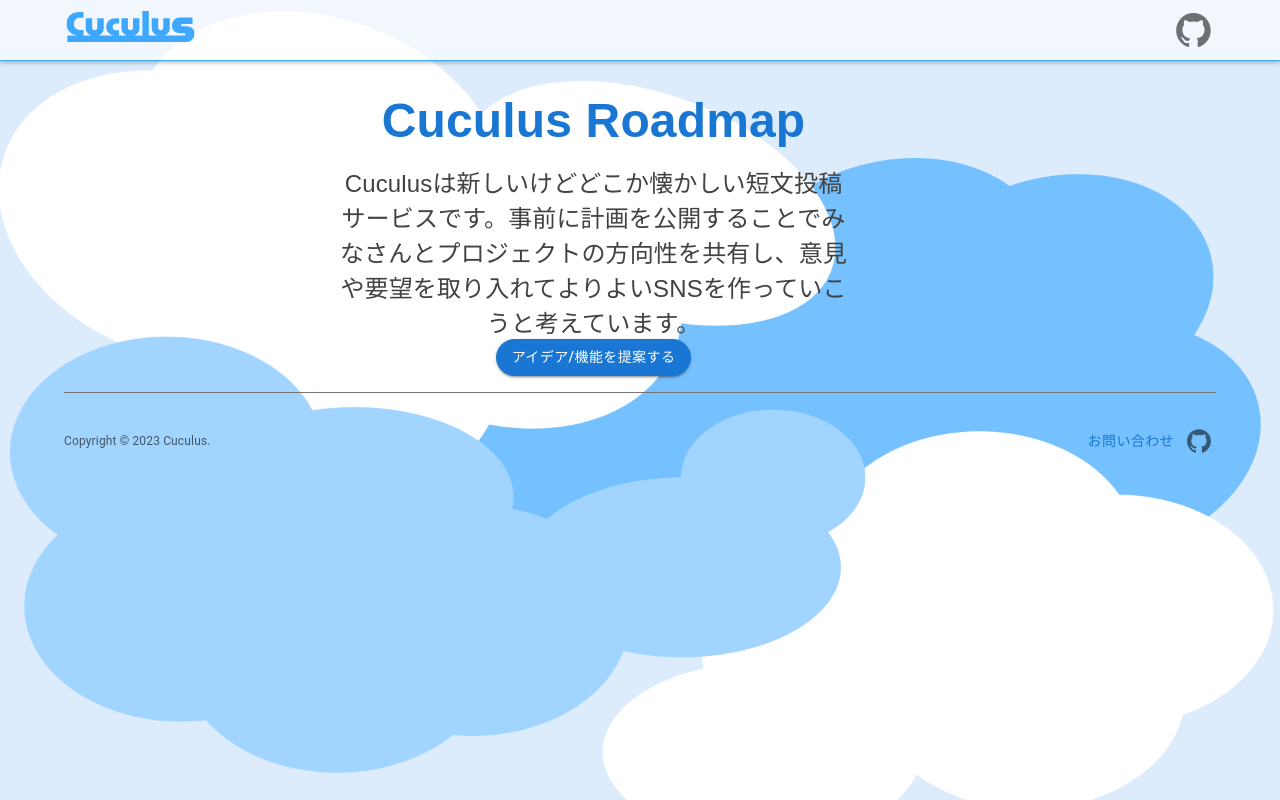
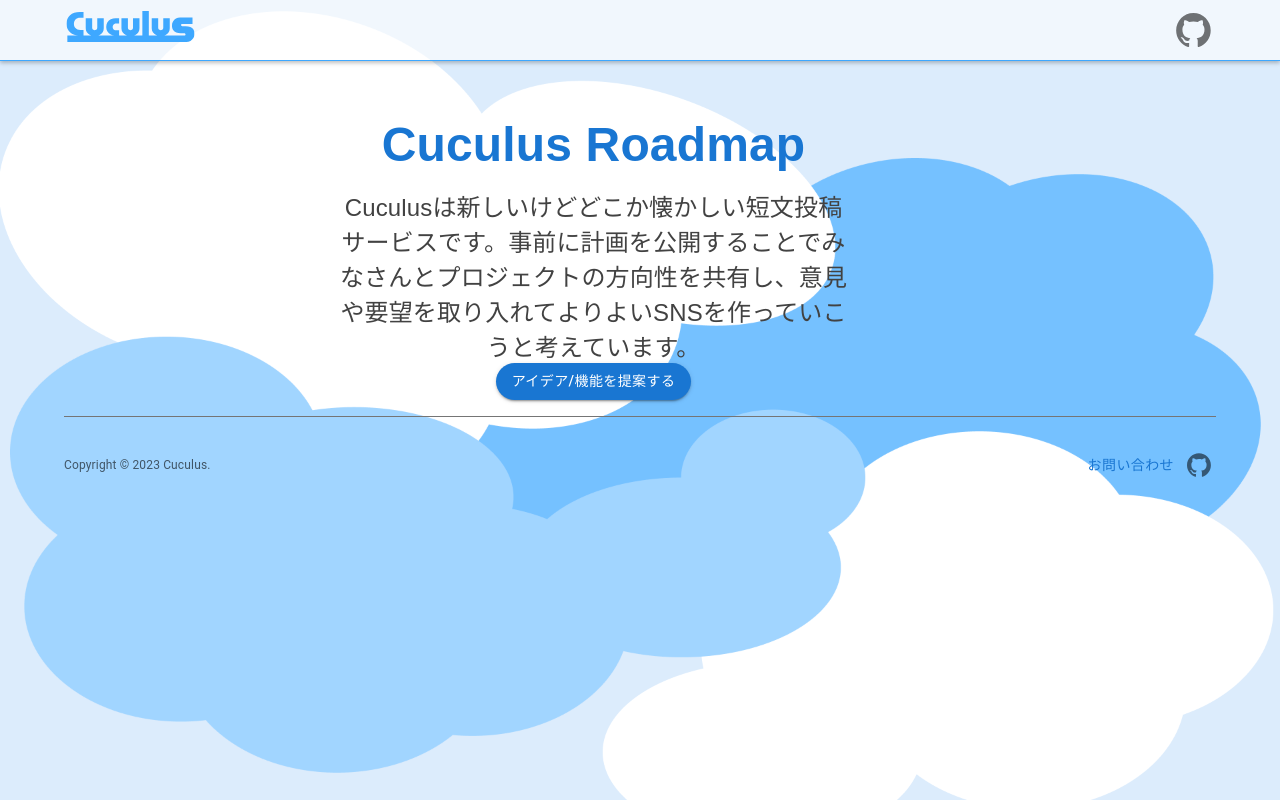
Before and after one commit to cuculus-dev/cuculus-roadmap, a Next.js app: page / in a window 1280 px wide. Built offline with nearby package versions, Linux system fonts and the light colour scheme; no server answers; a web font is replaced by a local one.

Commit message:
コード微修正

```diff
--- a/src/app/page.tsx
+++ b/src/app/page.tsx
@@ -19,18 +19,20 @@ export default function Home() {
 
 const Main = styled('main')`
   display: flex;
-  gap: 93px;
   justify-content: center;
   position: relative;
 `;
 
 const LeftColumn = styled('div')`
-  display: row;
+  display: block;
   justify-content: flex-start;
+  padding-top: 24px;
+  margin-right: 93px;
   max-width: 580px;
 `;
 
 const RightColumn = styled('div')`
-  display: row;
+  display: block;
+  padding-top: 75px;
   max-width: 645px;
 `;
```
